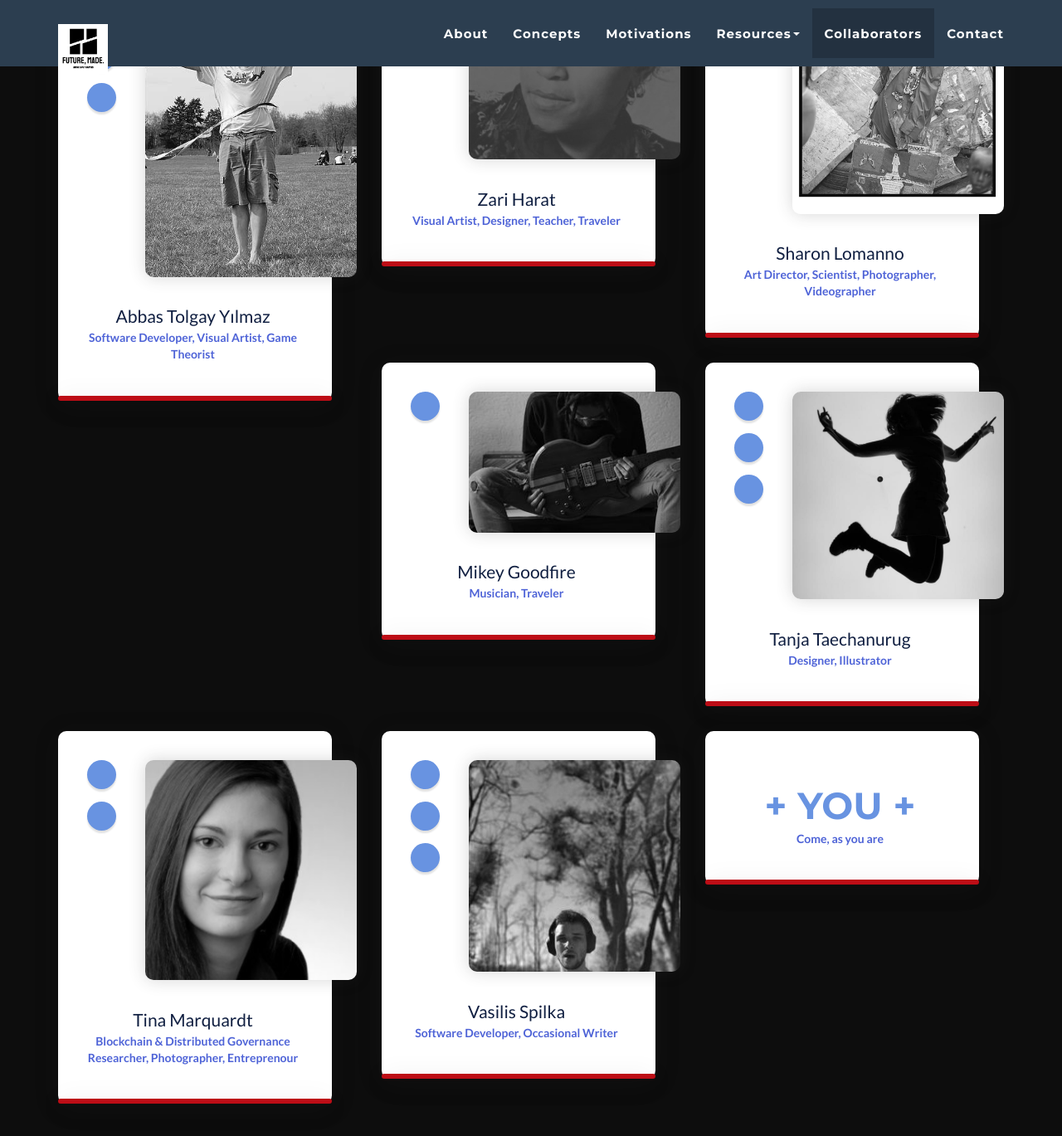
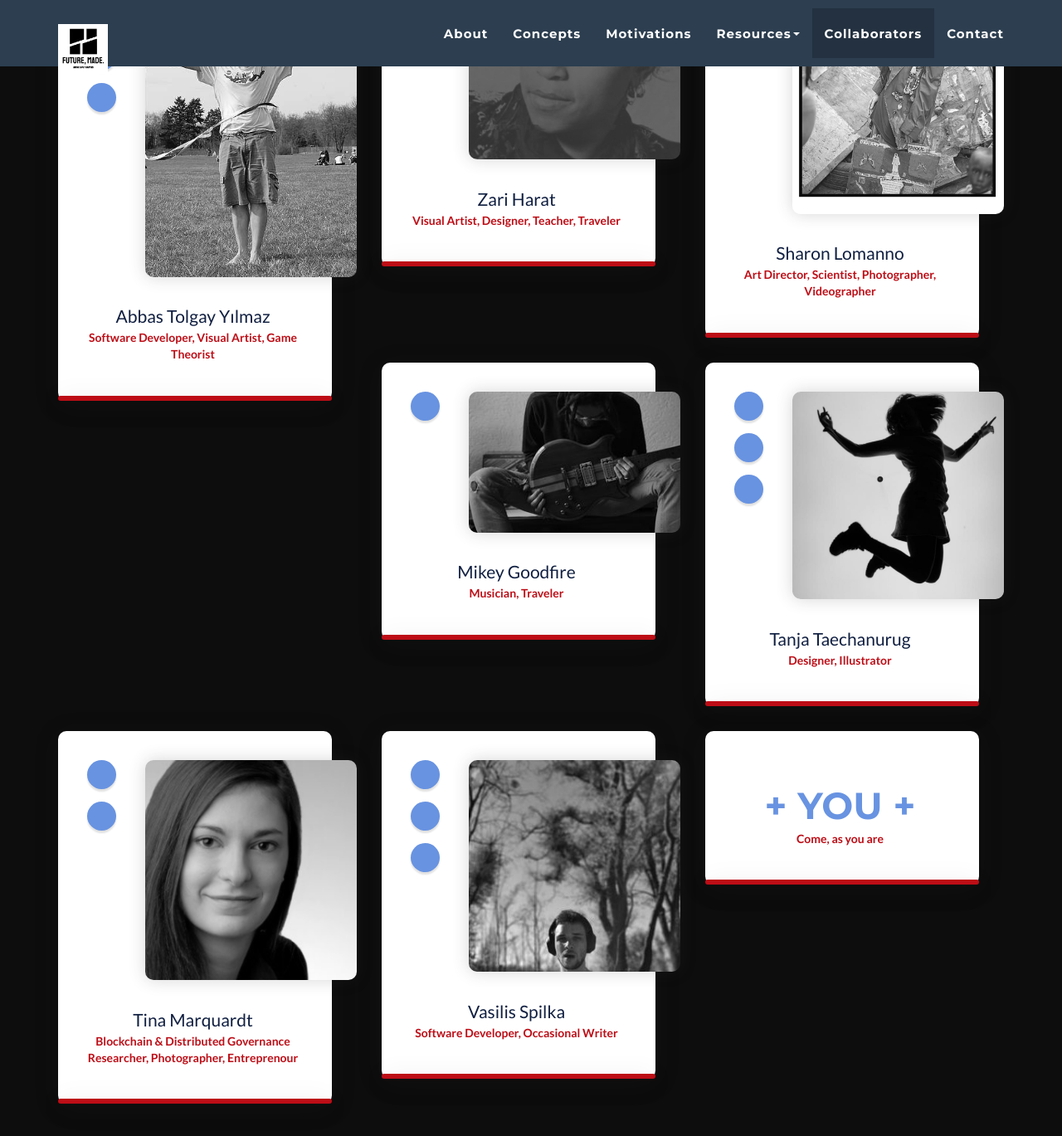
Before and after one commit to streamerd/future-made-website, a Jekyll site: the page built from _posts/2014-07-18-project-1.markdown, in a window 1280 px wide and 1400 px high, scrolled down 4367 px. Shown: the top 1369 px of the window at 83% size. Built offline with Jekyll 4.4.1, drawn with Linux system fonts in a browser that asks for light colours.

Commit message:
update team-item color

```diff
--- a/_includes/css/main.css
+++ b/_includes/css/main.css
@@ -582,7 +582,7 @@ body{margin-top:20px;
     }
 
     .team-item .team-content p {
-      color: #4e63d7;
+      color: #bd0d16;
       -webkit-transition: all 0.4s ease;
       transition: all 0.4s ease;
       font-weight: 600;
```
